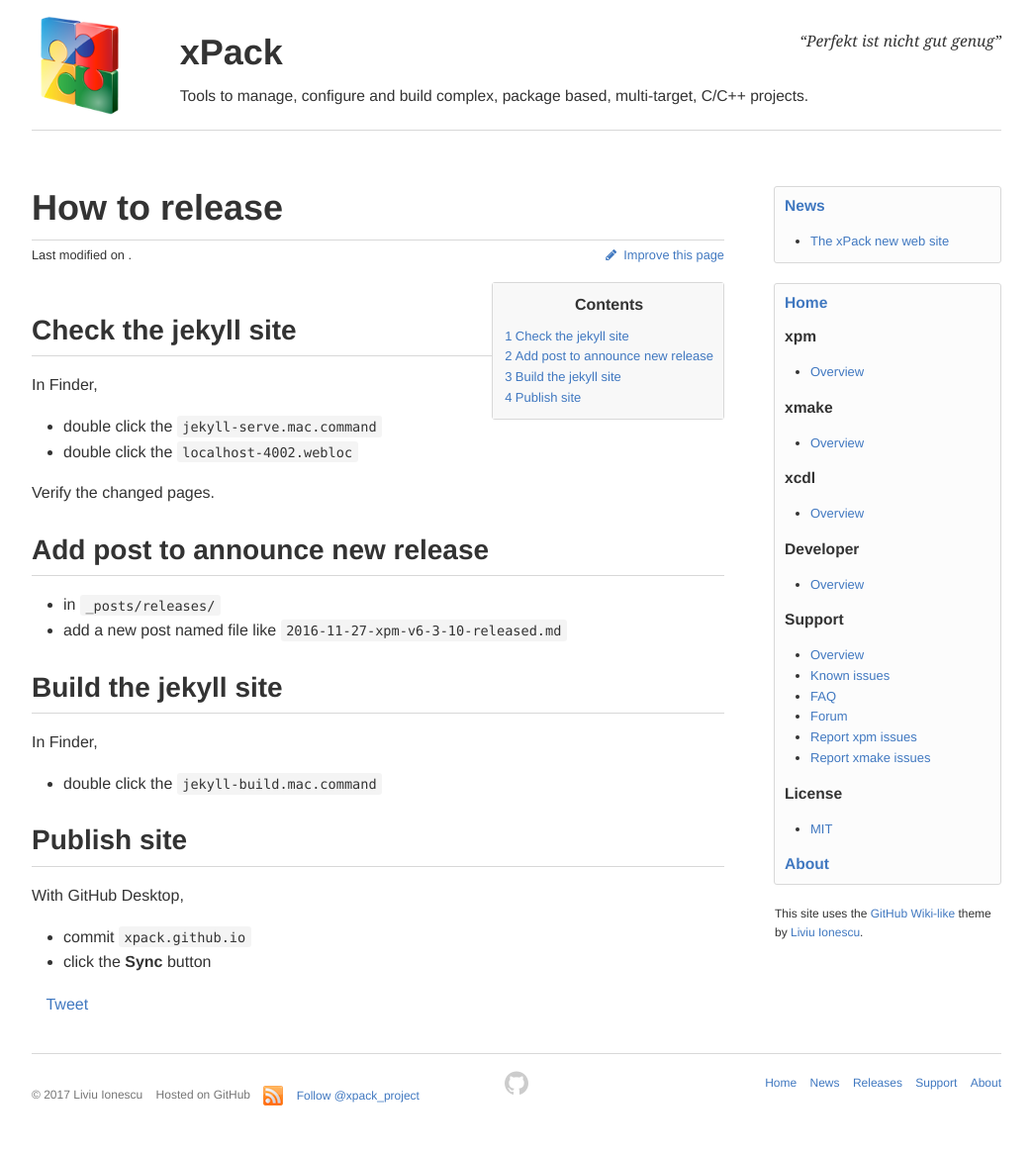
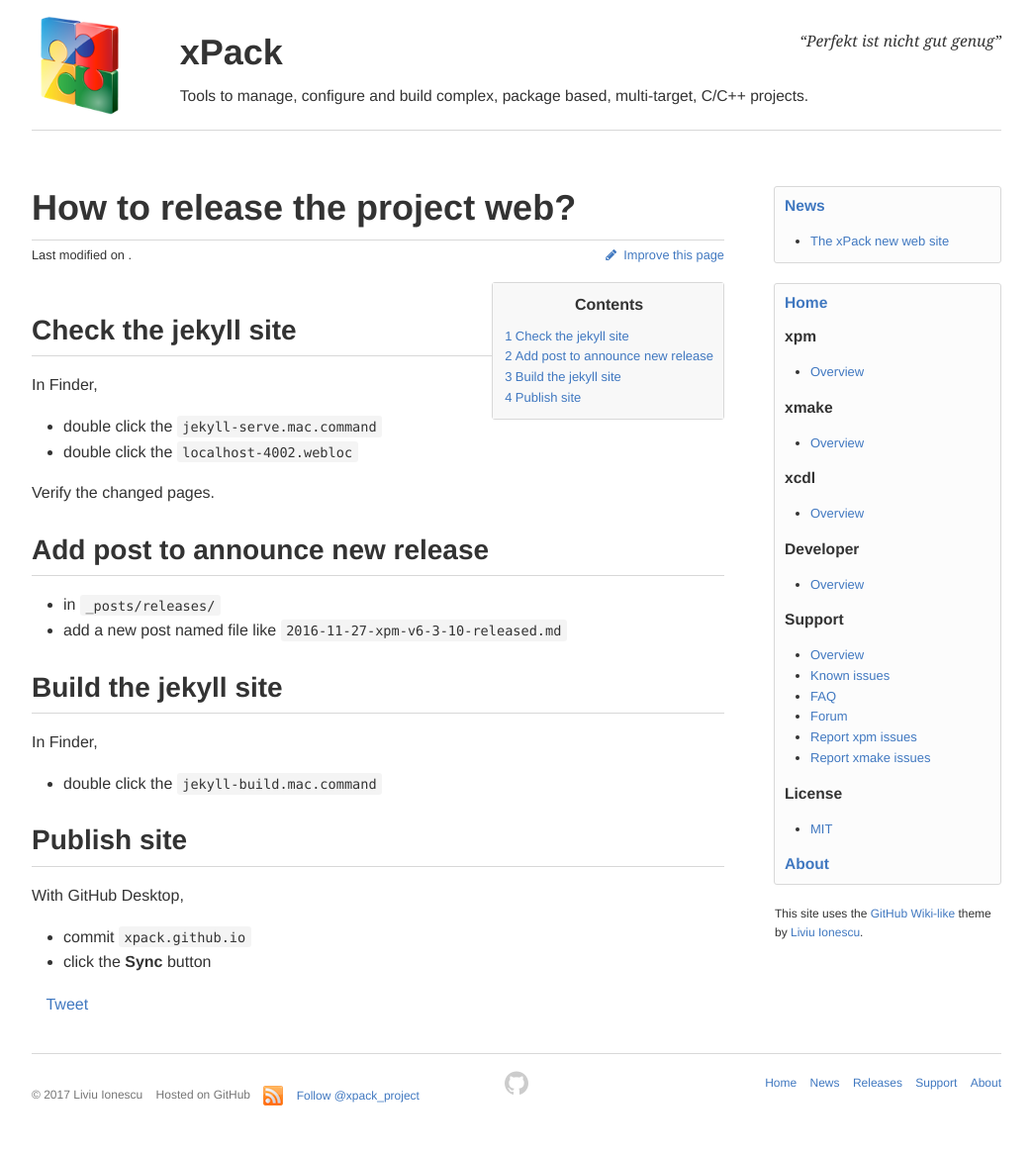
Before and after one commit to ilg-deprecated/xpack.github.io-source, a Jekyll site: the page built from pages/develop/how-to-release-web.md, in a window 1280 px wide. Shown: the whole page at 99% size, without its empty margins (118-1162 px from the left). Built offline with Jekyll 4.4.1, drawn with Linux system fonts in a browser that asks for light colours; comment, search, counter and statistics services are not loaded.

Commit message:
rename how-to-release-web

```diff
--- a/pages/develop/how-to-release.md
+++ b/pages/develop/how-to-release-web.md
@@ -1,8 +1,8 @@
 ---
 layout: page
 lang: en
-permalink: /develop/how-to-release/
-title: How to release
+permalink: /develop/how-to-release-web/
+title: How to release the project web?
 author: Liviu Ionescu
 
 date: 2016-07-11 20:50:00 +0300
```
Also changed, not shown: pages/develop/overview.md (+1 -1 lines).
